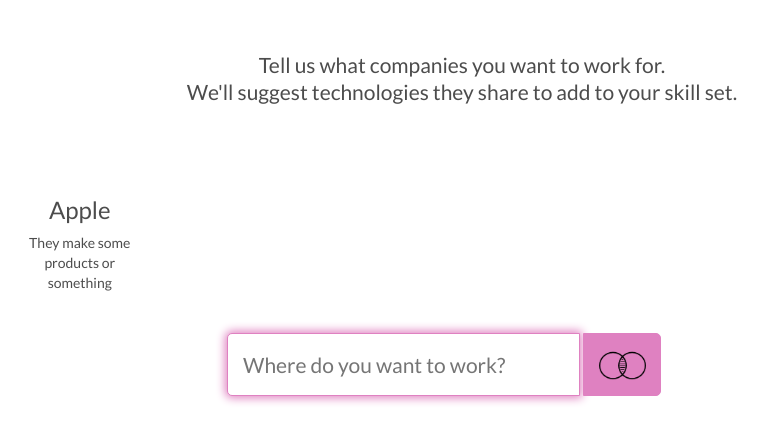
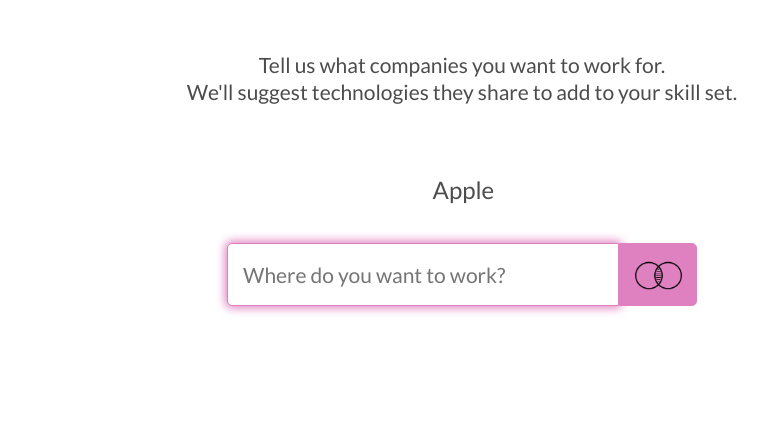
Before and after one commit to alanzfu/mvp, a plain HTML site: page client/angular/index.html in a window 1280 px wide. Shown: the whole page, without its empty margins (178-946 px from the left). Drawn offline with nearby package versions, Linux system fonts and the light colour scheme.

Commit message:
Company tiles now appear above search bar

```diff
--- a/client/angular/index.html
+++ b/client/angular/index.html
@@ -19,18 +19,19 @@
     </div>
 
     <div class="row selected-companies">
-        <div class="col-lg-3 company-tile">
+
+        <div class="col-sm-3 company-title col-centered">
           <img class="company-logo"></img>
           <h3 class="company-title">Apple</h3>
-          <p class="company-blurb">They make some products or something</p>
         </div>
+
     </div>
 
     <div class="row companies">
       <div class="col-sm-6 col-centered">
       <form class="company-input-form">
-        <input placeholder="Where do you want to work?" class="company-input col-lg-9" autofocus>
-        <div class="company-input-button col-lg-2"><img class="company-input-button-image" src="assets/intersection.png"></div>
+        <input placeholder="Where do you want to work?" class="company-input col-sm-10" autofocus>
+        <div class="company-input-button col-sm-2"><img class="company-input-button-image" src="assets/intersection.png"></div>
       </form>
       </div>
     </div>
--- a/client/angular/styles/styles.css
+++ b/client/angular/styles/styles.css
@@ -24,8 +24,8 @@
 }
 
 .selected-companies{
-  width: 60%;
   margin: 30px;
+  min-height: 56px;
 
 }
 
@@ -34,7 +34,7 @@
 }
 
 .company-title{
-
+  display: inline-block;
 }
 
 .company-blurb{
@@ -66,7 +66,6 @@
 }
 
 .company-input-button{
-  margin-left: 3px;
   background-color: #DF81C1;
   border: 1px solid #DF81C1;
   border-bottom-right-radius: 5px;
```
